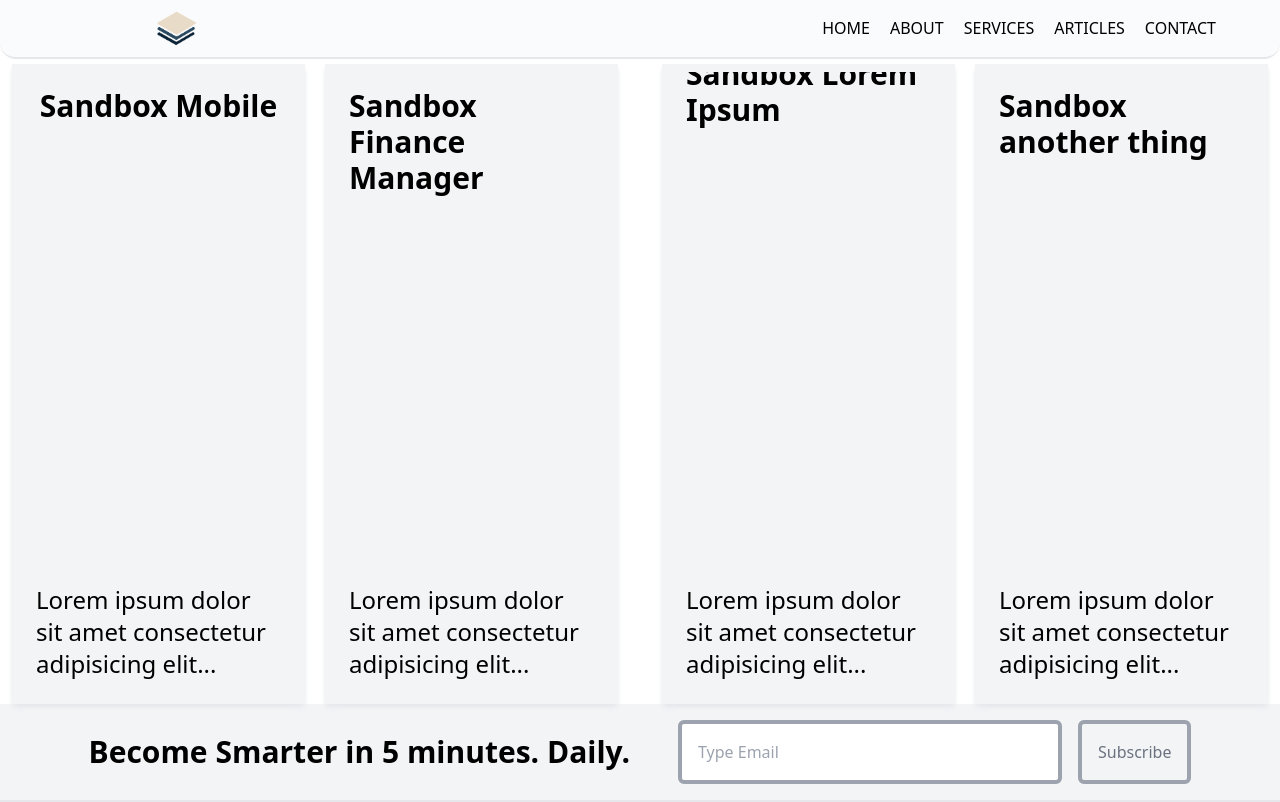
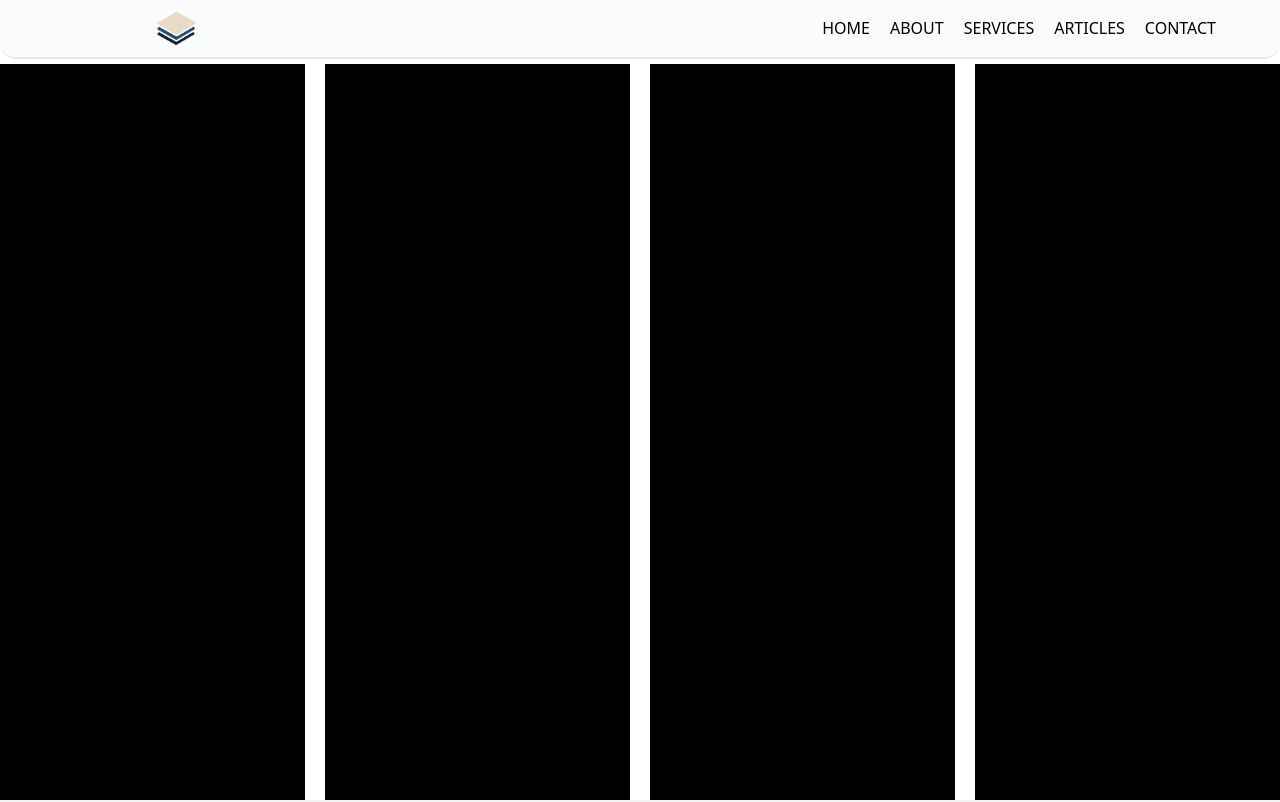
Before and after one commit to sanj6y/sandbox-daily, a React (Create React App) app: page /articles in a window 1280 px wide. Shown: the top 802 px of the page. Built offline with nearby package versions, Linux system fonts and the light colour scheme.

Commit message:
working on smth ignore

```diff
--- a/src/components/ArticlesPage.jsx
+++ b/src/components/ArticlesPage.jsx
@@ -32,13 +32,13 @@ const ArticlesPage = () => {
 
       <nav className="fixed flex justify-between top-0 z-50 w-full rounded-b-2xl py-2 px-6 border-b-2 bg-gray-50 bg-opacity-75 pb-5vh">
         <div className="flex items-center md:pl-32 ease-in-out duration-300">
-          <img src={logo} alt="sandbox-logo" className="w-12"/>
+          <img src={logo} alt="sandbox-logo" className="w-12" />
         </div>
         <div
           onClick={handleNav}
           className="flex flex-col justify-center md:hidden hover:cursor-pointer"
         >
-          {!nav ? < RiCloseFill size={30} /> : <RiMenu3Fill size={25} />}
+          {!nav ? <RiCloseFill size={30} /> : <RiMenu3Fill size={25} />}
         </div>
         <div
           className={
@@ -50,11 +50,24 @@ const ArticlesPage = () => {
         >
           <div className="flex flex-col justify-center">
             <ul className="text-xl font-medium">
-              <li className="w-fit p-4 hover:cursor-pointer hover:text-gray-500 ease-in-out duration-200">HOME</li>
-              <li className="w-fit p-4 hover:cursor-pointer hover:text-gray-500 ease-in-out duration-200">ABOUT</li>
-              <li href="/services" className="w-fit p-4 hover:cursor-pointer hover:text-gray-500 ease-in-out duration-200">SERVICES</li>
-              <li className="w-fit p-4 hover:cursor-pointer hover:text-gray-500 ease-in-out duration-200">ARTICLES</li>
-              <li className="w-fit p-4 hover:cursor-pointer hover:text-gray-500 ease-in-out duration-200">CONTACT</li>
+              <li className="w-fit p-4 hover:cursor-pointer hover:text-gray-500 ease-in-out duration-200">
+                HOME
+              </li>
+              <li className="w-fit p-4 hover:cursor-pointer hover:text-gray-500 ease-in-out duration-200">
+                ABOUT
+              </li>
+              <li
+                href="/services"
+                className="w-fit p-4 hover:cursor-pointer hover:text-gray-500 ease-in-out duration-200"
+              >
+                SERVICES
+              </li>
+              <li className="w-fit p-4 hover:cursor-pointer hover:text-gray-500 ease-in-out duration-200">
+                ARTICLES
+              </li>
+              <li className="w-fit p-4 hover:cursor-pointer hover:text-gray-500 ease-in-out duration-200">
+                CONTACT
+              </li>
             </ul>
           </div>
         </div>
@@ -65,10 +78,8 @@ const ArticlesPage = () => {
           <button className="hover:text-gray-500 ease-in-out duration-200">
             ABOUT
           </button>
-          <button
-            className="hover:text-gray-500 ease-in-out duration-200"
-          >
-            <a href = "/servicesBtn">SERVICES</a>
+          <button className="hover:text-gray-500 ease-in-out duration-200">
+            <a href="/servicesBtn">SERVICES</a>
           </button>
           <button className="hover:text-gray-500 ease-in-out duration-200">
             ARTICLES
@@ -79,38 +90,44 @@ const ArticlesPage = () => {
         </div>
       </nav>
 
-      <div className="grid md:grid-cols-4 gap-5" style={{ paddingTop: "8vh" }}>
-        <div className="bg-gray-100 h-[80vh] md:ml-3 flex flex-col justify-between p-4 items-center shadow-gray-200 shadow-md overflow-hidden border-8 border-gray-100">
-          <p className="md:text-3xl sm:text-2xl text-xl font-bold">
-            Sandbox Mobile
-          </p>
-          <p className="md:text-2xl sm:text-xl text-lg max-w-md">
-            Lorem ipsum dolor sit amet consectetur adipisicing elit...
+      <div className="flex flex-row justify-center">
+        <div className="grid md:grid-cols-4 gap-5 pt-16 min-w-[70vw] h-screen">
+          <div className = "flex flex-col justify-between bg-black max-w-sm">
+            <h1>Article 1</h1>
+            <p>
+              A preview of content here: Lorem ipsum dolor sit amet consectetur
+              adipisicing elit. Architecto, accusantium provident esse odio aut
+              quia labore, dolores, sit libero at impedit qui neque sequi! Quae
+              voluptatibus quia ipsam obcaecati eius?
             </p>
           </div>
-        <div className="bg-gray-100 h-[80vh] md:mr-3 flex flex-col justify-between p-4 items-center shadow-gray-200 shadow-md overflow-hidden border-8 border-gray-100">
-          <p className="md:text-3xl sm:text-2xl text-xl font-bold">
-            Sandbox Finance Manager
-          </p>
-          <p className="md:text-2xl sm:text-xl text-lg max-w-md">
-            Lorem ipsum dolor sit amet consectetur adipisicing elit...
+          <div className = "flex flex-col justify-between bg-black">
+            <h1>Article 1</h1>
+            <p>
+              A preview of content here: Lorem ipsum dolor sit amet consectetur
+              adipisicing elit. Architecto, accusantium provident esse odio aut
+              quia labore, dolores, sit libero at impedit qui neque sequi! Quae
+              voluptatibus quia ipsam obcaecati eius?
             </p>
           </div>
-        <div className="bg-gray-100 h-[80vh] md:ml-3 flex flex-col justify-between p-4 items-center shadow-gray-200 shadow-md overflow-hidden border-8 border-gray-100">
-          <p className="md:text-3xl sm:text-2xl text-xl font-bold -mt-8">
-            Sandbox Lorem Ipsum
-          </p>
-          <p className="md:text-2xl sm:text-xl text-lg max-w-md">
-            Lorem ipsum dolor sit amet consectetur adipisicing elit...
+          <div className = "flex flex-col justify-between bg-black">
+            <h1>Article 1</h1>
+            <p>
+              A preview of content here: Lorem ipsum dolor sit amet consectetur
+              adipisicing elit. Architecto, accusantium provident esse odio aut
+              quia labore, dolores, sit libero at impedit qui neque sequi! Quae
+              voluptatibus quia ipsam obcaecati eius?
             </p>
           </div>
-        <div className="bg-gray-100 h-[80vh] md:mr-3 flex flex-col justify-between p-4 items-center shadow-gray-200 shadow-md overflow-hidden border-8 border-gray-100">
-          <p className="md:text-3xl sm:text-2xl text-xl font-bold">
-            Sandbox another thing
+          <div className = "flex flex-col justify-between bg-black">
+            <h1>Article 1</h1>
+            <p>
+              A preview of content here: Lorem ipsum dolor sit amet consectetur
+              adipisicing elit. Architecto, accusantium provident esse odio aut
+              quia labore, dolores, sit libero at impedit qui neque sequi! Quae
+              voluptatibus quia ipsam obcaecati eius?
             </p>
-          <p className="md:text-2xl sm:text-xl text-lg max-w-md">
-           Lorem ipsum dolor sit amet consectetur adipisicing elit...
-          </p>
+          </div>
         </div>
       </div>
 
--- a/src/components/HomePage.jsx
+++ b/src/components/HomePage.jsx
@@ -122,10 +122,10 @@ const HomePage = () => {
           <button
             className="hover:text-gray-500 ease-in-out duration-200"
           >
-            <a href = "/servicesBtn">SERVICES</a>
+            <a href = "/services">SERVICES</a>
           </button>
           <button className="hover:text-gray-500 ease-in-out duration-200">
-            ARTICLES
+            <a href = "/articles">ARTICLES</a>
           </button>
           <button className="hover:text-gray-500 ease-in-out duration-200">
             CONTACT
```
Lines whose indentation alone changed are shown as unchanged.
